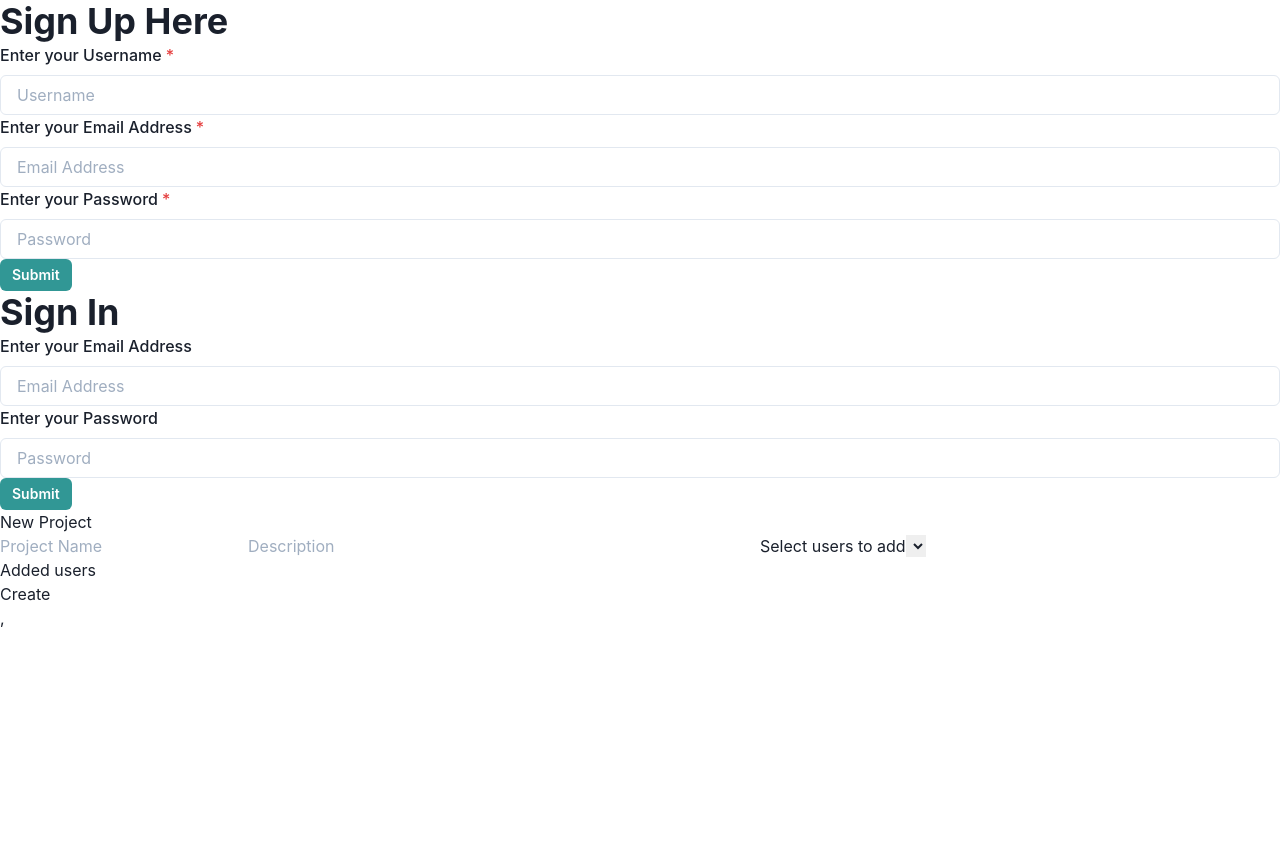
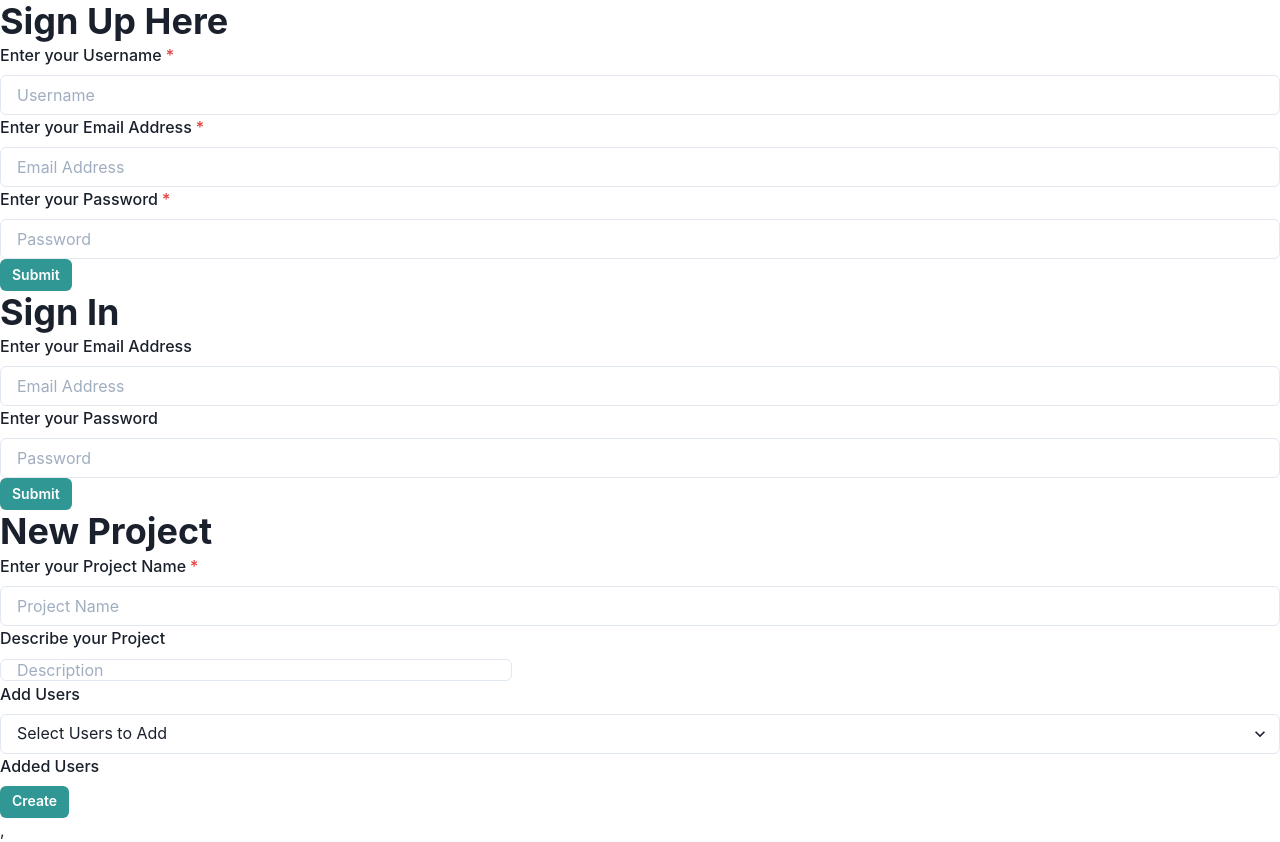
Before and after one commit to KenzieAcademy-Students/mern-course-capstone-zrreid-pro, a React (Create React App) app in the folder packages/client/: page / in a window 1280 px wide. Before the commit the page ends 800 px from the top, so only its background shows below. Built offline with nearby package versions, Linux system fonts and the light colour scheme.

Commit message:
added the post project request and added chakra to all components

```diff
--- a/packages/client/src/components/ProjectCreationForm/index.js
+++ b/packages/client/src/components/ProjectCreationForm/index.js
@@ -1,77 +1,114 @@
+import {
+    Heading,
+    FormControl,
+    FormLabel,
+    Input,
+    Button,
+    Select,
+    List,
+    ListItem,
+} from '@chakra-ui/react';
 import React, { useState } from 'react';
+import axios from 'axios';
 import './ProjectCreationForm.scss';
 
 export default function ProjectCreationForm(props) {
-    const emptyProjectForm = {
+    const emptyProjectForm = { //the initial state of the project creation form
         projectName: '',
-        description: '',
+        description: '', //not required
         usersToAdd: [], //the users to add will be a dropdown menu
         usersAdded: [], //the users added will be an array of usernames
     }
 
-    const [data, setData] = useState(emptyProjectForm)
+    const [data, setData] = useState(emptyProjectForm) //sets the initial state of the project form
 
-    const handleInputChange = (event) => {
+    const handleInputChange = (event) => { //updates the data of the project form
         setData({
-            ...data,
-            [event.target.name]: event.target.value,
+            ...data, //keeps previous data
+            [event.target.name]: event.target.value, //adds whan was changed
         }
 
         )
     }
 
-    const handleSubmit = (event) => {
-        console.log(data)
+    const handleSubmit = async (event) => { //submit the project when finished
+        console.log(data) //proves the form is complete when submitting
         event.preventDefault()
 
+        try {
+            await axios.post('/api/project', { //posts the project to the project endpoint
+                title: data.projectName,
+                description: data.description,
+                owner: {}, //don't yet have functionality for this
+            })
+            console.log('try block is successful')
+        } catch (error) {
+            console.log(error)
+        }
     }
 
     return (
 
         <div className="ProjectCreationForm">
-            <h1>New Project</h1>
-            <input
+            <Heading>New Project</Heading>
+            <FormControl id="projectName" isRequired /* the project name input */>
+                <FormLabel>Enter your Project Name</FormLabel>
+                <Input
                     name='projectName'
                     placeholder="Project Name"
                     value={data.projectName}
                     onChange={handleInputChange}
-            ></input>
-            <input
+                />
+            </FormControl>
+
+            <FormControl id='description' /* the project description input */>
+                <FormLabel>Describe your Project</FormLabel>
+                <Input
                     name='description'
                     placeholder="Description"
                     id="largeTextBox"
                     value={data.description}
                     onChange={handleInputChange}
-            ></input>
-            <label
-                for='usersToAdd'
-            >Select users to add</label>
-            <select
+                />
+            </FormControl>
+
+            <FormControl id='usersToAdd' /* the dropdown for users to add */>
+                <FormLabel>Add Users</FormLabel>
+                <Select
                     name='usersToAdd'
                     id='usersToAdd'
-                placeholder="Users to Add"
+                    placeholder="Select Users to Add"
                 >
                     {data.usersToAdd.map((user) => { //creates an option for each user on the project
                     return(
                         <option value={user}>{user}</option>
                     )
                 })}
-            </select>
-            <div
+                </Select>
+            </FormControl>
+
+            <FormControl id='addedUsers' /* the list of users added to the project */>
+                <FormLabel>Added Users</FormLabel>
+                    <List
                         id='addedUsers'
                     >
-                Added users
                         {data.usersAdded.map((user) => { //creates a container to put cards for all users
                             return(
-                        <div
+                                <ListItem
                                     className='userOnProject'
-                        >{user}</div>
+                                >{user}</ListItem>
                             )
                         })}
-            </div>
-            <button
+                </List>
+            </FormControl>
+
+            <FormControl id='createButton'>
+                <Button
+                    colorScheme="teal"
+                    size="sm"
                     onClick={handleSubmit}
-            >Create</button>
+                >Create</Button>
+            </FormControl>
         </div>
     );
 }
```
Also changed, not shown: packages/client/src/components/SignUpForm/index.js (+5 -5 lines). Lines whose indentation alone changed are shown as unchanged.
